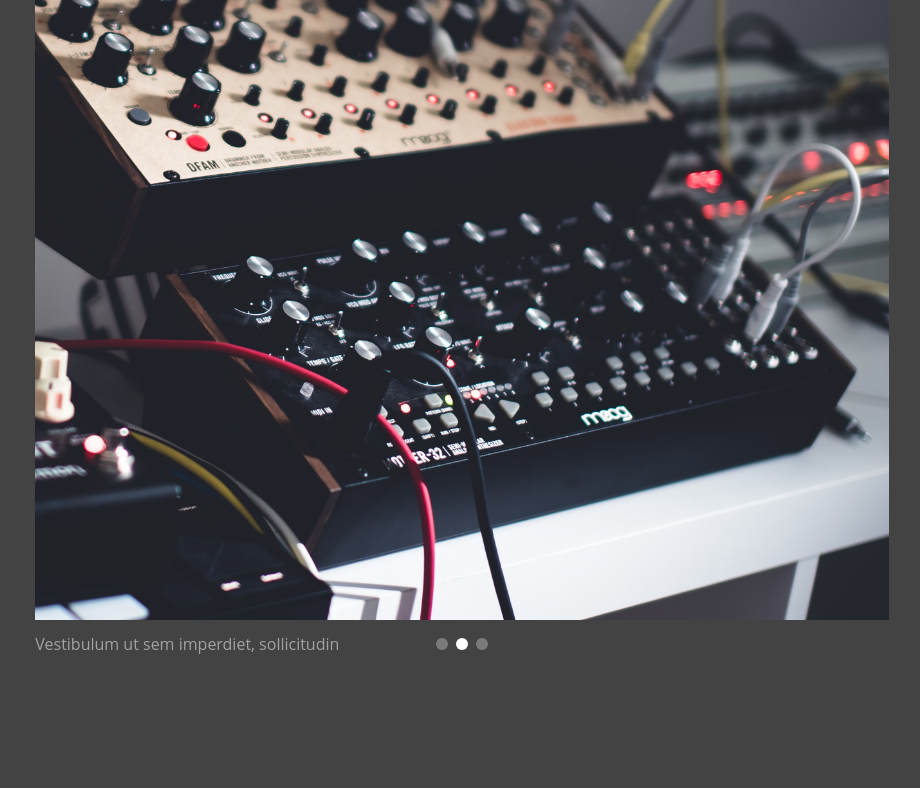
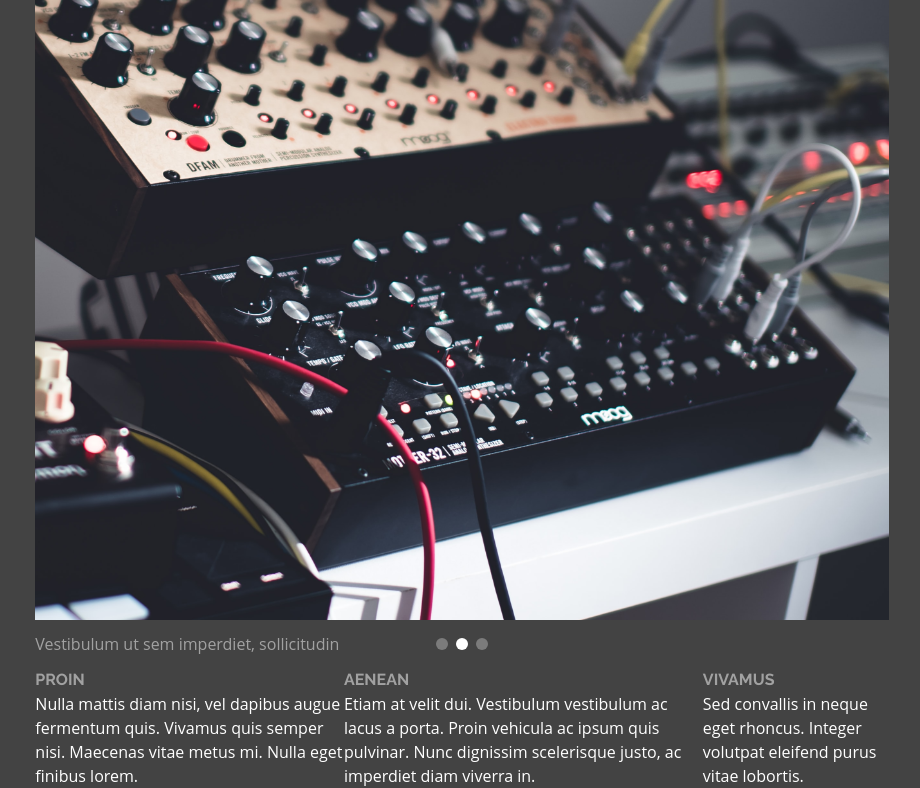
Before and after one commit to roosta/perchristianberg.com, a website built with webpack: page src/index.hbs in a window 1280 px wide. Shown: the part 236-1024 px from the top of the page, without its empty margins (178-1098 px from the left). Before the commit the page ends 904 px from the top, so only its background shows below. Built offline with nearby package versions, Linux system fonts and the light colour scheme.

Commit message:
Add content to points section

```diff
--- a/src/index.hbs
+++ b/src/index.hbs
@@ -54,8 +54,32 @@
           </div>
         </div>
       </section>
-      <main>
-        <div></div>
+      <main class="">
+        <div class="flex">
+          <div>
+            <h3 class="text-white font-display text-opacity-50">PROIN</h3>
+            <div class="text-white font-body">
+              Nulla mattis diam nisi, vel dapibus augue fermentum quis. Vivamus
+              quis semper nisi. Maecenas vitae metus mi. Nulla eget finibus
+              lorem.
+            </div>
+          </div>
+          <div>
+            <h3 class="text-white font-display text-opacity-50">AENEAN</h3>
+            <div class="text-white font-body">
+              Etiam at velit dui. Vestibulum vestibulum ac lacus a porta. Proin vehicula ac
+              ipsum quis pulvinar. Nunc dignissim scelerisque justo, ac imperdiet diam
+              viverra in.
+            </div>
+          </div>
+          <div>
+            <h3 class="text-white font-display text-opacity-50">VIVAMUS</h3>
+            <div class="text-white font-body">
+              Sed convallis in neque eget rhoncus. Integer volutpat eleifend
+              purus vitae lobortis.
+            </div>
+          </div>
+        </div>
       </main>
     </div>
     <aside id="slide-container" class="invisible fixed inset-0 overflow-hidden" aria-labelledby="slide-over-title" role="dialog" aria-modal="true">
```
